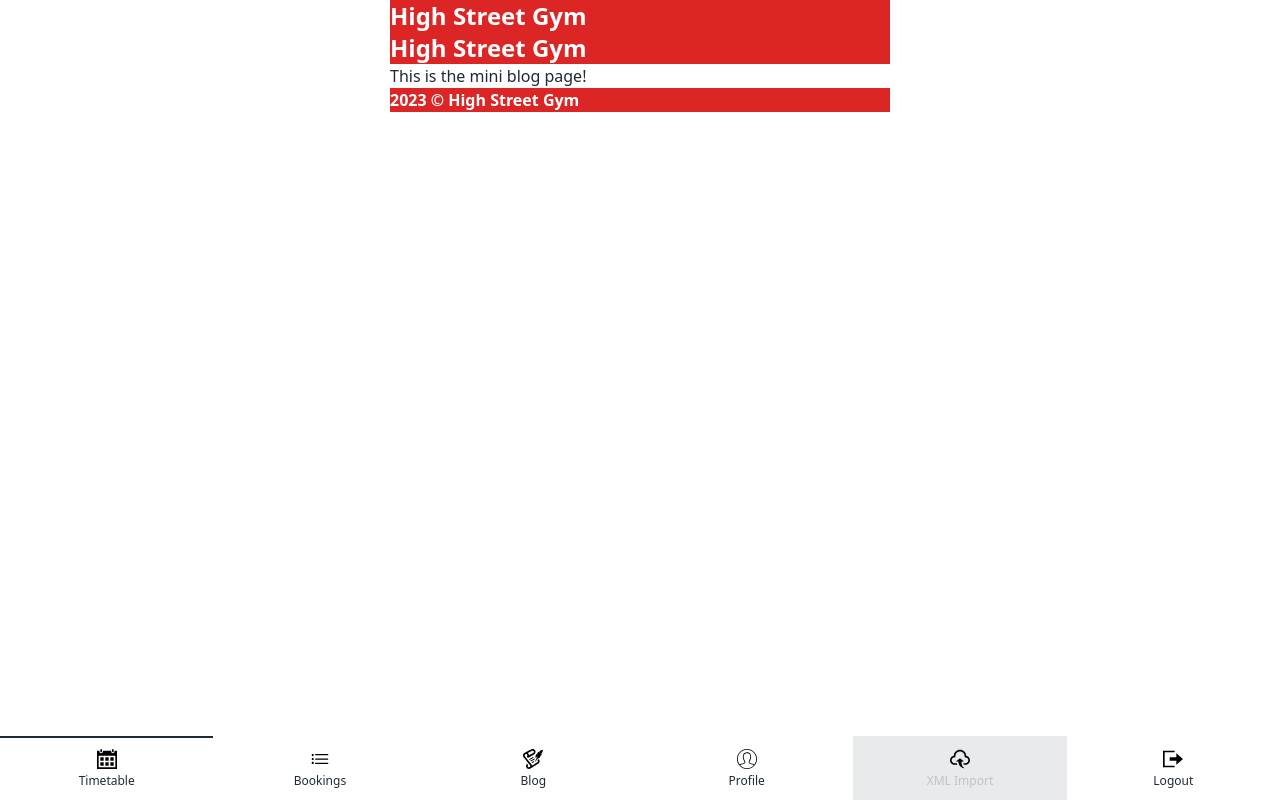
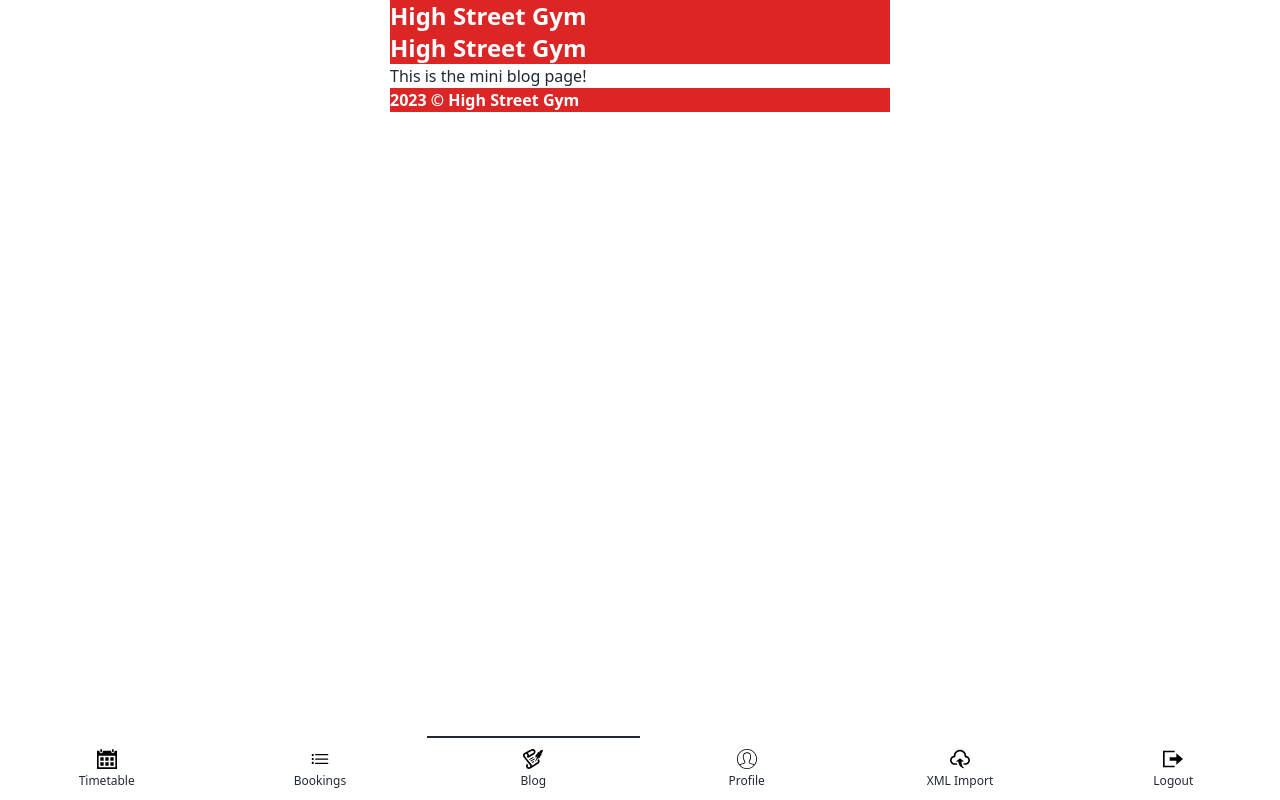
Before and after one commit to kats-ymd/high-street-gym, a React (Vite) app in the folder frontend/: page /blog in a window 1280 px wide. Built offline with nearby package versions, Linux system fonts and the light colour scheme.

Commit message:
modified from <Link /> to <NavLink /> for indicating "active" page in nav bar

```diff
--- a/frontend/src/components/Nav.jsx
+++ b/frontend/src/components/Nav.jsx
@@ -1,4 +1,4 @@
-import { Link } from "react-router-dom"
+import { Link, NavLink } from "react-router-dom"
 import timetable from "../assets/img/iconmonstr-calendar-4.svg"
 import bookings from "../assets/img/iconmonstr-list-lined.svg"
 import blog from "../assets/img/iconmonstr-script-5.svg"
@@ -8,46 +8,35 @@ import logout from "../assets/img/iconmonstr-log-out-16.svg"
 
 function Nav() {
     return <nav className="btm-nav">
-        <Link to="/timetable" className="active">
+        <NavLink to="/timetable"
+            // className={({isActive}) => isActive ? "active" : ""}
+            // without className prop, it still works
+            // because <NavLink> by default add/remove class="active"
+        >
             <img src={timetable} alt="timetable icon" className="h-5 w-5" />
             <span className="btm-nav-label text-xs text-center">Timetable</span>
-        </Link>
-        <Link to="/bookings">
+        </NavLink>
+        <NavLink to="/bookings" className={({isActive}) => isActive ? "active" : ""}>
             <img src={bookings} alt="booking list icon" className="h-5 w-5" />
             <span className="btm-nav-label text-xs text-center">Bookings</span>
-        </Link>
-        <Link to="/blog">
+        </NavLink>
+        <NavLink to="/blog" className={({isActive}) => isActive ? "active" : ""}>
             <img src={blog} alt="blog icon" className="h-5 w-5" />
             <span className="btm-nav-label text-xs text-center">Blog</span>
-        </Link>
-        <Link to="/profile">
+        </NavLink>
+        <NavLink to="/profile" className={({isActive}) => isActive ? "active" : ""}>
             <img src={profile} alt="person torso icon" className="h-5 w-5" />
             <span className="btm-nav-label text-xs text-center">Profile</span>
-        </Link>
-        <Link to="/import" className="disabled">
+        </NavLink>
+        <NavLink to="/import" className={({isActive}) => isActive ? "active" : ""}>
             <img src={upload} alt="file uploading icon" className="h-5 w-5" />
             <span className="btm-nav-label text-xs text-center">XML Import</span>
-        </Link>
-        <Link to="/">
+        </NavLink>
+        <NavLink to="/">
             <img src={logout} alt="exit from door icon" className="h-5 w-5" />
             <span className="btm-nav-label text-xs text-center">Logout</span>
-        </Link>
+        </NavLink>
     </nav>
-
-    // return <div className="btm-nav">
-    //     <button>
-    //     <svg xmlns="http://www.w3.org/2000/svg" className="h-5 w-5" fill="none" viewBox="0 0 24 24" stroke="currentColor"><path strokeLinecap="round" strokeLinejoin="round" strokeWidth="2" d="M3 12l2-2m0 0l7-7 7 7M5 10v10a1 1 0 001 1h3m10-11l2 2m-2-2v10a1 1 0 01-1 1h-3m-6 0a1 1 0 001-1v-4a1 1 0 011-1h2a1 1 0 011 1v4a1 1 0 001 1m-6 0h6" /></svg>
-    //     <span className="btm-nav-label">Home</span>
-    //     </button>
-    //     <button className="active">
-    //     <svg xmlns="http://www.w3.org/2000/svg" className="h-5 w-5" fill="none" viewBox="0 0 24 24" stroke="currentColor"><path strokeLinecap="round" strokeLinejoin="round" strokeWidth="2" d="M13 16h-1v-4h-1m1-4h.01M21 12a9 9 0 11-18 0 9 9 0 0118 0z" /></svg>
-    //     <span className="btm-nav-label">Warnings</span>
-    //     </button>
-    //     <button>
-    //     <svg xmlns="http://www.w3.org/2000/svg" className="h-5 w-5" fill="none" viewBox="0 0 24 24" stroke="currentColor"><path strokeLinecap="round" strokeLinejoin="round" strokeWidth="2" d="M9 19v-6a2 2 0 00-2-2H5a2 2 0 00-2 2v6a2 2 0 002 2h2a2 2 0 002-2zm0 0V9a2 2 0 012-2h2a2 2 0 012 2v10m-6 0a2 2 0 002 2h2a2 2 0 002-2m0 0V5a2 2 0 012-2h2a2 2 0 012 2v14a2 2 0 01-2 2h-2a2 2 0 01-2-2z" /></svg>
-    //     <span className="btm-nav-label">Statics</span>
-    //     </button>
-    // </div>
 }
 
 export default Nav
```
